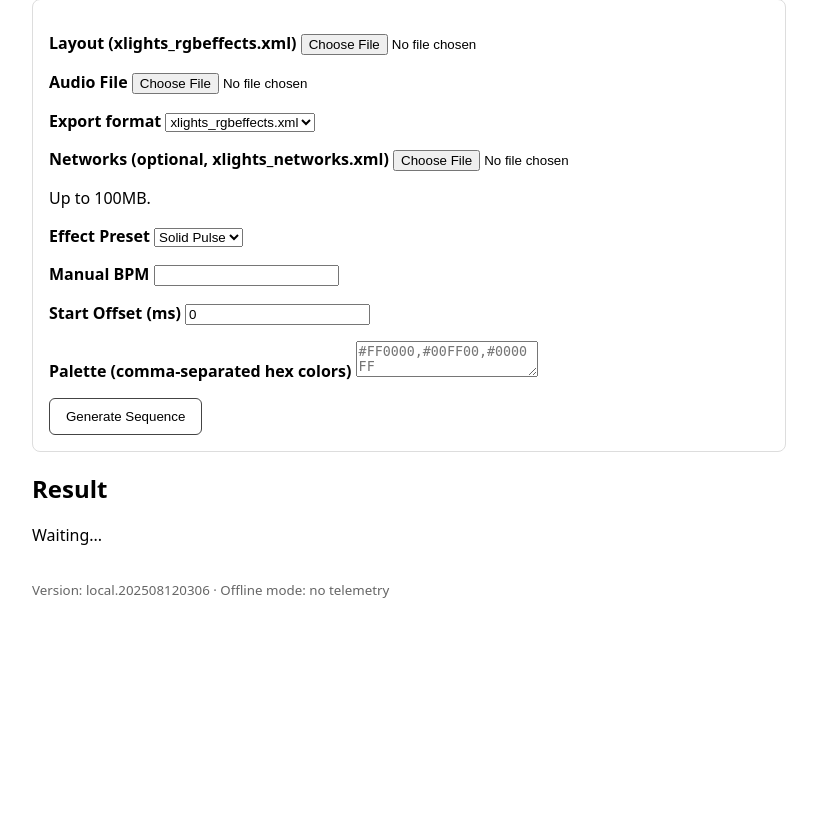
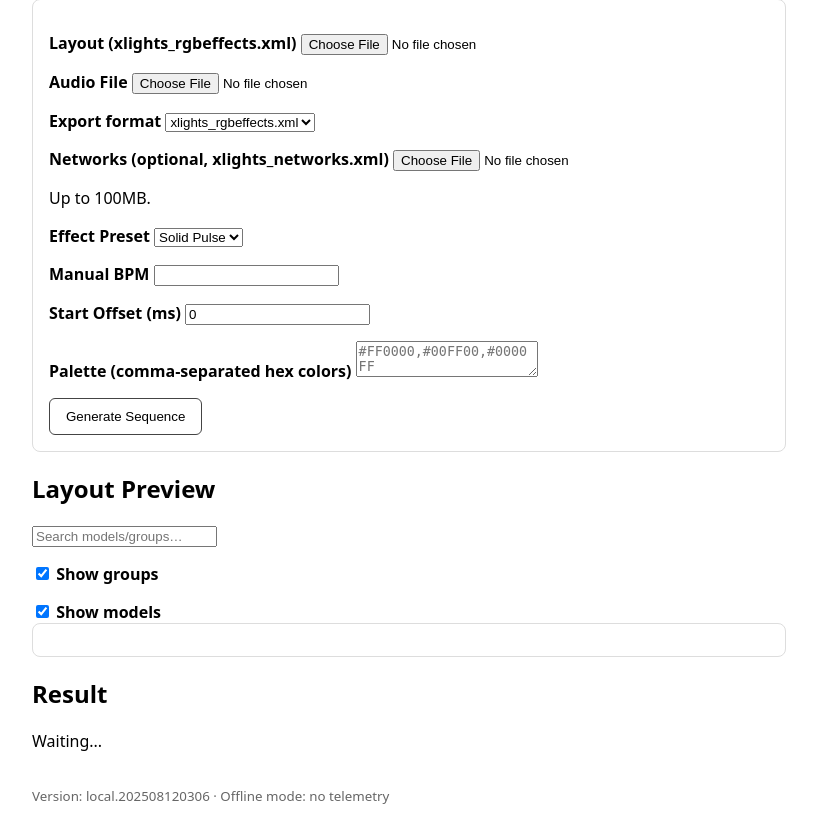
Before and after one commit to hislopkent/xlights-sequence-generator, a Flask app: page / in a window 1280 px wide. Shown: the part 97-935 px from the top of the page, without its empty margins (0-817 px from the left). Before the commit the page ends 695 px from the top, so only its background shows below. Run offline with Flask 3, Linux system fonts and the light colour scheme.

Commit message:
Add layout preview tree with search and toggles

```diff
--- a/static/main.js
+++ b/static/main.js
@@ -110,3 +110,55 @@ async function renderPreview(jobId, durationMs) {
       // ignore errors
     }
   }
+
+const modelTree = document.getElementById('modelTree');
+const searchBox = document.getElementById('searchBox');
+const showGroups = document.getElementById('showGroups');
+const showModels = document.getElementById('showModels');
+const layoutInput = document.querySelector('input[name="layout"]');
+
+let layoutTree = null;
+
+function renderTree(node, depth = 0) {
+  const vis =
+    (node.type === 'group' && showGroups.checked) ||
+    (node.type === 'model' && showModels.checked) ||
+    node.name === 'ROOT';
+  if (!vis) return '';
+  const match = (searchBox.value || '').toLowerCase();
+  const visibleName = node.name.toLowerCase().includes(match);
+  const badge =
+    node.type === 'model'
+      ? ` <small>(${node.strings ?? '?'} strings, ${node.nodes ?? '?'} nodes)</small>`
+      : '';
+  const kids = (node.children || [])
+    .map((c) => renderTree(c, depth + 1))
+    .join('');
+  const hasKids = !!kids;
+  const row = `<div data-type="${node.type}" style="margin-left:${depth * 16}px">
+    ${hasKids ? '▸' : ''} <strong>${node.name}</strong> <em>${node.type}</em>${badge}
+  </div>`;
+  return visibleName || kids ? row + kids : '';
+}
+
+async function inspectLayout(file) {
+  const fd = new FormData();
+  fd.append('layout', file);
+  const r = await fetch('/inspect-layout', { method: 'POST', body: fd });
+  const j = await r.json();
+  if (!j.ok) {
+    modelTree.textContent = 'Failed to parse layout: ' + (j.error || '');
+    return;
+  }
+  layoutTree = j.tree;
+  modelTree.innerHTML = renderTree(layoutTree);
+}
+
+layoutInput?.addEventListener('change', () => {
+  if (layoutInput.files?.[0]) inspectLayout(layoutInput.files[0]);
+});
+[searchBox, showGroups, showModels].forEach((el) =>
+  el?.addEventListener('input', () => {
+    if (layoutTree) modelTree.innerHTML = renderTree(layoutTree);
+  })
+);
--- a/templates/index.html
+++ b/templates/index.html
@@ -56,6 +56,14 @@
     </form>
   </div>
 
+  <h2>Layout Preview</h2>
+  <div id="layoutTools">
+    <input id="searchBox" placeholder="Search models/groups…" />
+    <label><input type="checkbox" id="showGroups" checked> Show groups</label>
+    <label><input type="checkbox" id="showModels" checked> Show models</label>
+  </div>
+  <div id="modelTree" class="card"></div>
+
   <h2>Result</h2>
     <div id="spinner" class="spinner"></div>
     <div id="result"></div>
```
Lines whose indentation alone changed are shown as unchanged.
